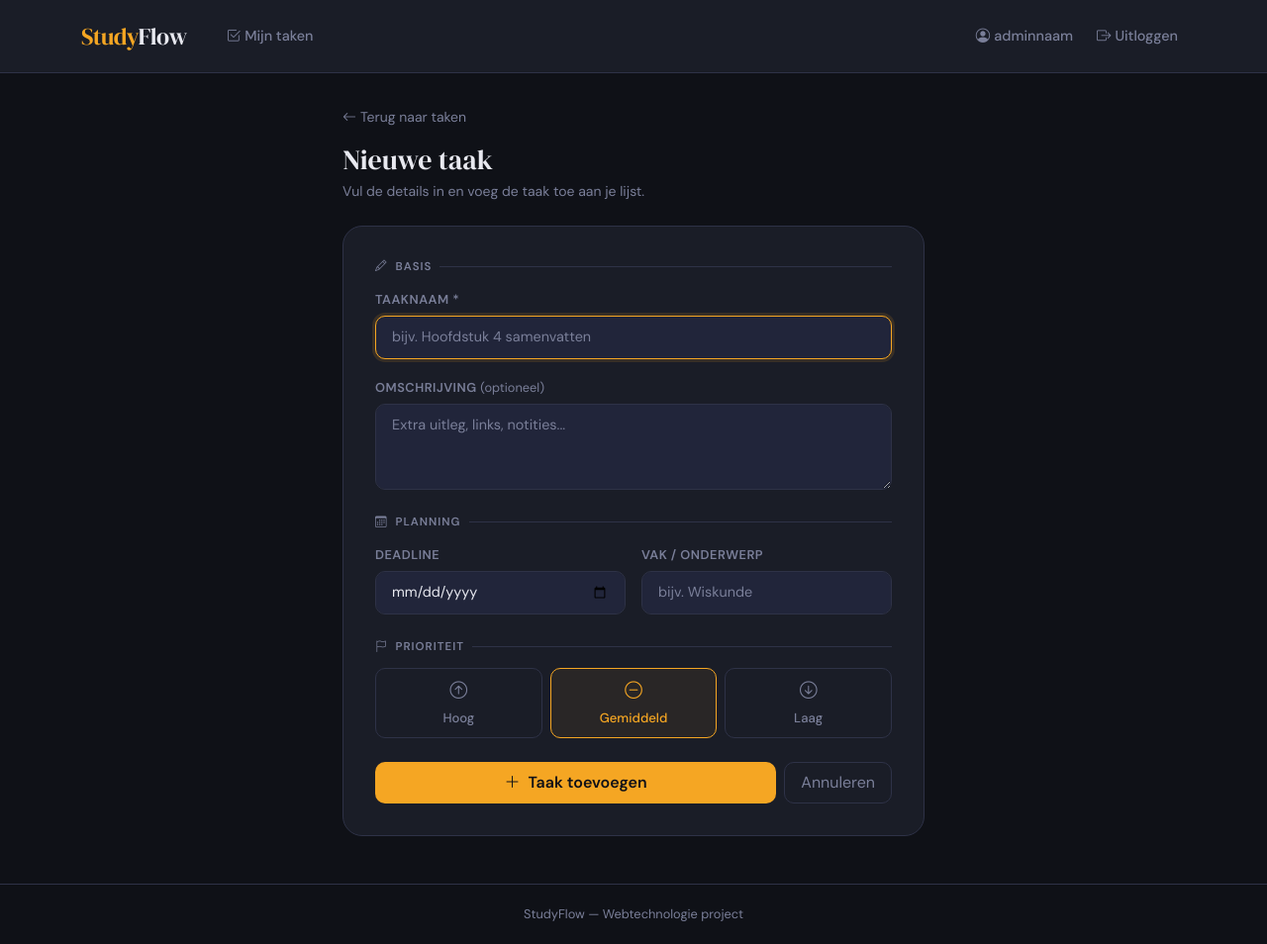
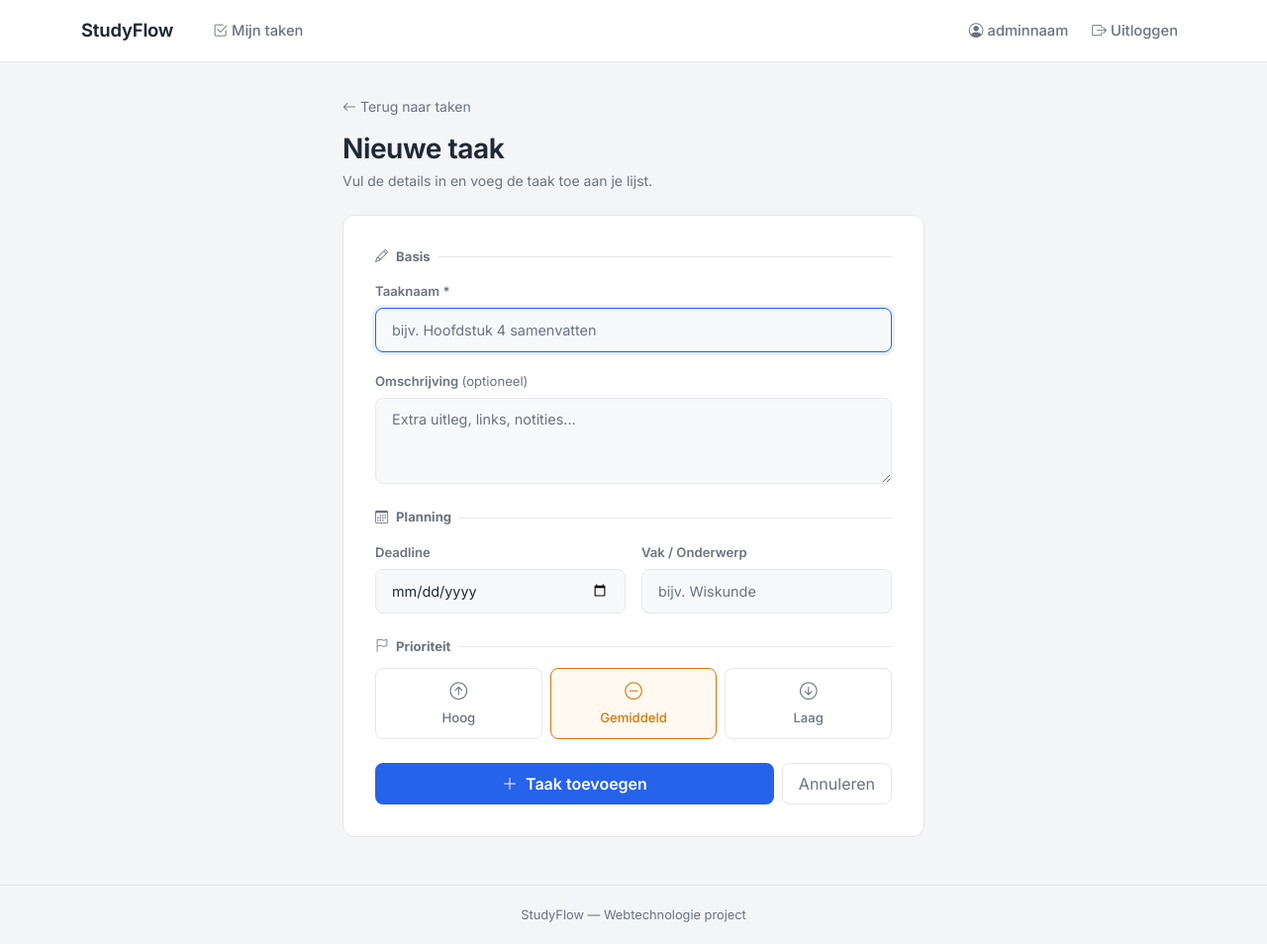
Before and after one commit to Brywire/Webtechnologie, a Flask app: page /add in a window 1280 px wide. Shown: the whole page at 99% size. Before the commit the page ends 931 px from the top, so only its background shows below. Run offline with Flask 3, Linux system fonts and the light colour scheme; a user stored in the database is signed in.

Commit message:
fix: cleaned up obvious looking comments and used nicer css styling

```diff
--- a/eindopdracht/static/style.css
+++ b/eindopdracht/static/style.css
@@ -1,15 +1,15 @@
 :root {
-    --bg-dark:      #0f1117;
-    --bg-card:      #1a1d27;
-    --bg-card2:     #21253a;
-    --accent:       #f5a623;
-    --accent-soft:  #f5a62322;
-    --text-main:    #e8e9f0;
-    --text-muted:   #7a7f99;
-    --border:       #2e3247;
-    --danger:       #e05c5c;
-    --success:      #4ecb8d;
-    --warning:      #f5a623;
+    --bg-dark: #f4f5f7;
+    --bg-card: #ffffff;
+    --bg-card2: #f8f9fb;
+    --accent: #2563eb;
+    --accent-soft: #2563eb1a;
+    --text-main: #1f2937;
+    --text-muted: #6b7280;
+    --border: #e5e7eb;
+    --danger: #dc2626;
+    --success: #16a34a;
+    --warning: #d97706;
 }
 
 * { box-sizing: border-box; }
@@ -17,26 +17,28 @@
 body {
     background-color: var(--bg-dark);
     color: var(--text-main);
-    font-family: 'DM Sans', sans-serif;
+    font-family: 'Inter', 'Segoe UI', sans-serif;
     font-weight: 400;
     min-height: 100vh;
 }
 
 h1, h2, h3, .brand {
-    font-family: 'DM Serif Display', serif;
+    font-family: 'Inter', 'Segoe UI', sans-serif;
+    font-weight: 650;
+    letter-spacing: -0.015em;
 }
 
-/* ── Navbar ── */
 .navbar {
-    background-color: var(--bg-card);
+    background-color: #ffffff;
     border-bottom: 1px solid var(--border);
-    padding: 0.85rem 0;
+    padding: 0.75rem 0;
 }
 .navbar-brand {
-    font-family: 'DM Serif Display', serif;
-    font-size: 1.5rem;
-    color: var(--accent) !important;
-    letter-spacing: -0.5px;
+    font-family: 'Inter', 'Segoe UI', sans-serif;
+    font-size: 1.15rem;
+    color: var(--text-main) !important;
+    font-weight: 650;
+    letter-spacing: -0.01em;
 }
 .navbar-brand span {
     color: var(--text-main);
@@ -44,7 +46,7 @@ h1, h2, h3, .brand {
 .nav-link {
     color: var(--text-muted) !important;
     font-weight: 500;
-    font-size: 0.9rem;
+    font-size: 0.92rem;
     transition: color 0.2s;
 }
 .nav-link:hover, .nav-link.active {
@@ -52,16 +54,15 @@ h1, h2, h3, .brand {
 }
 .btn-nav-accent {
     background-color: var(--accent);
-    color: #0f1117 !important;
+    color: #ffffff !important;
     font-weight: 600;
     border-radius: 8px;
-    padding: 0.35rem 1rem;
-    font-size: 0.875rem;
-    transition: opacity 0.2s;
+    padding: 0.38rem 0.95rem;
+    font-size: 0.86rem;
+    transition: background-color 0.2s;
 }
-.btn-nav-accent:hover { opacity: 0.85; }
+.btn-nav-accent:hover { background-color: #1d4ed8; }
 
-/* ── Flash messages ── */
 .flash-container {
     position: fixed;
     top: 70px;
@@ -73,7 +74,7 @@ h1, h2, h3, .brand {
     background: var(--bg-card2);
     border: 1px solid var(--border);
     border-left: 4px solid var(--accent);
-    border-radius: 10px;
+    border-radius: 8px;
     padding: 0.85rem 1rem;
     margin-bottom: 0.5rem;
     font-size: 0.875rem;
@@ -86,41 +87,40 @@ h1, h2, h3, .brand {
     to   { transform: translateX(0);    opacity: 1; }
 }
 
-/* ── Cards ── */
 .card-sf {
     background: var(--bg-card);
     border: 1px solid var(--border);
-    border-radius: 14px;
+    border-radius: 12px;
+    box-shadow: 0 1px 1px rgba(15, 23, 42, 0.03);
 }
 
-/* ── Buttons ── */
 .btn-accent {
     background-color: var(--accent);
-    color: #0f1117;
+    color: #ffffff;
     font-weight: 600;
     border: none;
-    border-radius: 10px;
-    transition: opacity 0.2s, transform 0.1s;
+    border-radius: 8px;
+    transition: background-color 0.2s, transform 0.1s;
 }
-.btn-accent:hover { background-color: #e8961a; transform: translateY(-1px); color: #0f1117; }
+.btn-accent:hover { background-color: #1d4ed8; transform: translateY(-1px); color: #ffffff; }
 
 .btn-outline-sf {
     border: 1px solid var(--border);
     color: var(--text-muted);
     background: transparent;
-    border-radius: 10px;
+    border-radius: 8px;
     transition: all 0.2s;
 }
 .btn-outline-sf:hover {
-    border-color: var(--accent);
-    color: var(--accent);
+    border-color: #cbd5e1;
+    color: var(--text-main);
+    background: #f8fafc;
 }
 
-/* ── Form inputs ── */
 .form-control-sf, .form-select-sf {
     background-color: var(--bg-card2);
     border: 1px solid var(--border);
-    border-radius: 10px;
+    border-radius: 8px;
     color: var(--text-main);
     padding: 0.65rem 1rem;
     font-size: 0.9rem;
@@ -136,17 +136,15 @@ h1, h2, h3, .brand {
 }
 .form-select-sf option { background: var(--bg-card2); }
 
-/* ── Labels ── */
 .form-label-sf {
-    font-size: 0.8rem;
+    font-size: 0.82rem;
     font-weight: 600;
-    text-transform: uppercase;
-    letter-spacing: 0.5px;
+    text-transform: none;
+    letter-spacing: 0;
     color: var(--text-muted);
     margin-bottom: 0.4rem;
 }
 
-/* ── Footer ── */
 footer {
     border-top: 1px solid var(--border);
     color: var(--text-muted);
--- a/eindopdracht/templates/add_task.html
+++ b/eindopdracht/templates/add_task.html
@@ -10,14 +10,14 @@
 .add-card {
     background: var(--bg-card);
     border: 1px solid var(--border);
-    border-radius: 20px;
+    border-radius: 12px;
     padding: 2rem;
 }
 .section-label {
-    font-size: 0.72rem;
+    font-size: 0.82rem;
     font-weight: 700;
-    text-transform: uppercase;
-    letter-spacing: 1px;
+    text-transform: none;
+    letter-spacing: 0;
     color: var(--text-muted);
     margin-bottom: 0.75rem;
     display: flex;
@@ -40,7 +40,7 @@
     flex: 1;
     text-align: center;
     padding: 0.6rem;
-    border-radius: 10px;
+    border-radius: 8px;
     border: 1px solid var(--border);
     background: transparent;
     color: var(--text-muted);
@@ -49,11 +49,11 @@
     cursor: pointer;
     transition: all 0.2s;
 }
-.priority-btn:hover { border-color: #3a3f5a; color: var(--text-main); }
+.priority-btn:hover { border-color: #cbd5e1; color: var(--text-main); }
 input[name="priority"]:checked + .priority-btn[for="prio-high"]   { border-color: var(--danger);  color: var(--danger);  background: #e05c5c11; }
 input[name="priority"]:checked + .priority-btn[for="prio-medium"] { border-color: var(--warning); color: var(--warning); background: #f5a62311; }
 input[name="priority"]:checked + .priority-btn[for="prio-low"]    { border-color: var(--success); color: var(--success); background: #4ecb8d11; }
-/* simpler approach with JS */
+
 .priority-btn.selected-high   { border-color: var(--danger);  color: var(--danger);  background: #e05c5c11; }
 .priority-btn.selected-medium { border-color: var(--warning); color: var(--warning); background: #f5a62311; }
 .priority-btn.selected-low    { border-color: var(--success); color: var(--success); background: #4ecb8d11; }
@@ -62,7 +62,6 @@ input[name="priority"]:checked + .priority-btn[for="prio-low"]    { border-color
 {% block content %}
 <div class="add-wrapper">
 
-    <!-- Back link -->
     <a href="{{ url_for('index') }}" class="d-inline-flex align-items-center gap-1 mb-3"
        style="color:var(--text-muted); font-size:0.875rem; text-decoration:none;">
         <i class="bi bi-arrow-left"></i> Terug naar taken
@@ -77,7 +76,6 @@ input[name="priority"]:checked + .priority-btn[for="prio-low"]    { border-color
         <form method="POST" action="{{ url_for('add_task') }}" novalidate>
 
 
-            <!-- ── Basics ── -->
             <div class="section-label"><i class="bi bi-pencil"></i> Basis</div>
 
             <div class="mb-3">
@@ -93,7 +91,6 @@ input[name="priority"]:checked + .priority-btn[for="prio-low"]    { border-color
                           rows="3" placeholder="Extra uitleg, links, notities...">{{ request.form.get('description', '') }}</textarea>
             </div>
 
-            <!-- ── Planning ── -->
             <div class="section-label mt-2"><i class="bi bi-calendar3"></i> Planning</div>
 
             <div class="row g-3 mb-4">
@@ -111,10 +108,8 @@ input[name="priority"]:checked + .priority-btn[for="prio-low"]    { border-color
                 </div>
             </div>
 
-            <!-- ── Prioriteit ── -->
             <div class="section-label mt-2"><i class="bi bi-flag"></i> Prioriteit</div>
 
-            <!-- Hidden radio input + visual buttons -->
             <div class="priority-group mb-4" id="priorityGroup">
                 <button type="button" class="priority-btn" data-value="high"
                         onclick="selectPriority('high')">
@@ -134,7 +129,6 @@ input[name="priority"]:checked + .priority-btn[for="prio-low"]    { border-color
             </div>
             <input type="hidden" name="priority" id="priorityInput" value="medium">
 
-            <!-- ── Submit ── -->
             <div class="d-flex gap-2">
                 <button type="submit" class="btn btn-accent flex-grow-1 py-2">
                     <i class="bi bi-plus-lg me-1"></i> Taak toevoegen
--- a/eindopdracht/templates/base.html
+++ b/eindopdracht/templates/base.html
@@ -5,24 +5,18 @@
     <meta name="viewport" content="width=device-width, initial-scale=1.0"/>
     <title>{% block title %}StudyFlow{% endblock %}</title>
 
-    <!-- Bootstrap 5 -->
     <link href="https://cdn.jsdelivr.net/npm/bootstrap@5.3.3/dist/css/bootstrap.min.css" rel="stylesheet"/>
-    <!-- Bootstrap Icons -->
     <link href="https://cdn.jsdelivr.net/npm/bootstrap-icons@1.11.3/font/bootstrap-icons.css" rel="stylesheet"/>
-    <!-- Google Fonts -->
-    <link href="https://fonts.googleapis.com/css2?family=DM+Serif+Display&family=DM+Sans:wght@300;400;500;600&display=swap" rel="stylesheet"/>
-
-    <!-- Eigen stylesheet -->
+    <link href="https://fonts.googleapis.com/css2?family=Inter:wght@400;500;600;650;700&display=swap" rel="stylesheet"/>
     <link rel="stylesheet" href="{{ url_for('static', filename='style.css') }}"/>
 
     <style>{% block extra_style %}{% endblock %}</style>
 </head>
 <body class="d-flex flex-column">
 
-    <!-- Navbar -->
     <nav class="navbar navbar-expand-lg">
         <div class="container">
-            <a class="navbar-brand" href="{{ url_for('index') }}">Study<span>Flow</span></a>
+            <a class="navbar-brand" href="{{ url_for('index') }}">StudyFlow</a>
 
             <button class="navbar-toggler border-0" type="button" data-bs-toggle="collapse" data-bs-target="#navMenu">
                 <i class="bi bi-list" style="color: var(--text-muted); font-size:1.4rem;"></i>
@@ -64,23 +58,21 @@
         </div>
     </nav>
 
-    <!-- Flash messages -->
     <div class="flash-container">
         {% with messages = get_flashed_messages(with_categories=true) %}
             {% for category, message in messages %}
             <div class="flash-msg {{ category }}">
-                <i class="bi bi-info-circle me-1"></i> {{ message }}
+                <i class="bi {% if category == 'success' %}bi-check-circle{% elif category == 'error' %}bi-exclamation-circle{% else %}bi-info-circle{% endif %} me-1"></i>
+                {{ message }}
             </div>
             {% endfor %}
         {% endwith %}
     </div>
 
-    <!-- Page content -->
     <main class="flex-grow-1">
         {% block content %}{% endblock %}
     </main>
 
-    <!-- Footer -->
     <footer>
         <div class="container text-center">
             StudyFlow &mdash; Webtechnologie project
@@ -89,7 +81,6 @@
 
     <script src="https://cdn.jsdelivr.net/npm/bootstrap@5.3.3/dist/js/bootstrap.bundle.min.js"></script>
 
-    <!-- Auto-hide flash messages -->
     <script>
         setTimeout(() => {
             document.querySelectorAll('.flash-msg').forEach(el => {
--- a/eindopdracht/templates/profile.html
+++ b/eindopdracht/templates/profile.html
@@ -8,8 +8,8 @@
 
     <div class="card-sf p-4 mb-4">
         <div class="d-flex align-items-center gap-3 mb-4">
-            <div style="width:56px; height:56px; border-radius:50%; background:var(--accent-soft); border:2px solid var(--accent); display:flex; align-items:center; justify-content:center;">
-                <i class="bi bi-person-fill" style="font-size:1.6rem; color:var(--accent);"></i>
+            <div style="width:56px; height:56px; border-radius:50%; background:#eff6ff; border:1px solid #bfdbfe; display:flex; align-items:center; justify-content:center;">
+                <i class="bi bi-person-fill" style="font-size:1.45rem; color:#2563eb;"></i>
             </div>
             <div>
                 <div style="font-size:1.1rem; font-weight:600;">{{ current_user.username }}</div>
--- a/eindopdracht/templates/register.html
+++ b/eindopdracht/templates/register.html
@@ -12,7 +12,7 @@
 .auth-card {
     background: var(--bg-card);
     border: 1px solid var(--border);
-    border-radius: 20px;
+    border-radius: 12px;
     padding: 2.5rem 2rem;
     width: 100%;
     max-width: 420px;
@@ -38,7 +38,7 @@
 <div class="auth-wrapper">
     <div class="auth-card">
         <div class="text-center mb-4">
-            <span style="font-family:'DM Serif Display',serif; font-size:1.3rem; color:var(--accent);">Study<span style="color:var(--text-main)">Flow</span></span>
+            <span style="font-size:1.05rem; font-weight:600; color:var(--text-main);">StudyFlow</span>
             <h1 class="auth-title mt-2">Account aanmaken</h1>
             <p style="color:var(--text-muted); font-size:0.875rem;">Gratis, voor altijd</p>
         </div>
@@ -125,7 +125,7 @@ function checkStrength(val) {
         { pct: '25%',  color: '#e05c5c', text: 'Zwak' },
         { pct: '50%',  color: '#f5a623', text: 'Redelijk' },
         { pct: '75%',  color: '#4ecb8d', text: 'Goed' },
-        { pct: '100%', color: '#4ecb8d', text: 'Sterk 💪' },
+        { pct: '100%', color: '#4ecb8d', text: 'Sterk' },
     ];
     const lvl = levels[Math.min(score, 4)];
     fill.style.width      = lvl.pct;
```
Also changed, not shown: eindopdracht/templates/edit_task.html (+6 -10 lines), eindopdracht/templates/index.html (+7 -19 lines), eindopdracht/templates/login.html (+2 -5 lines), eindopdracht/instance/studyflow.db, 1 other file.
